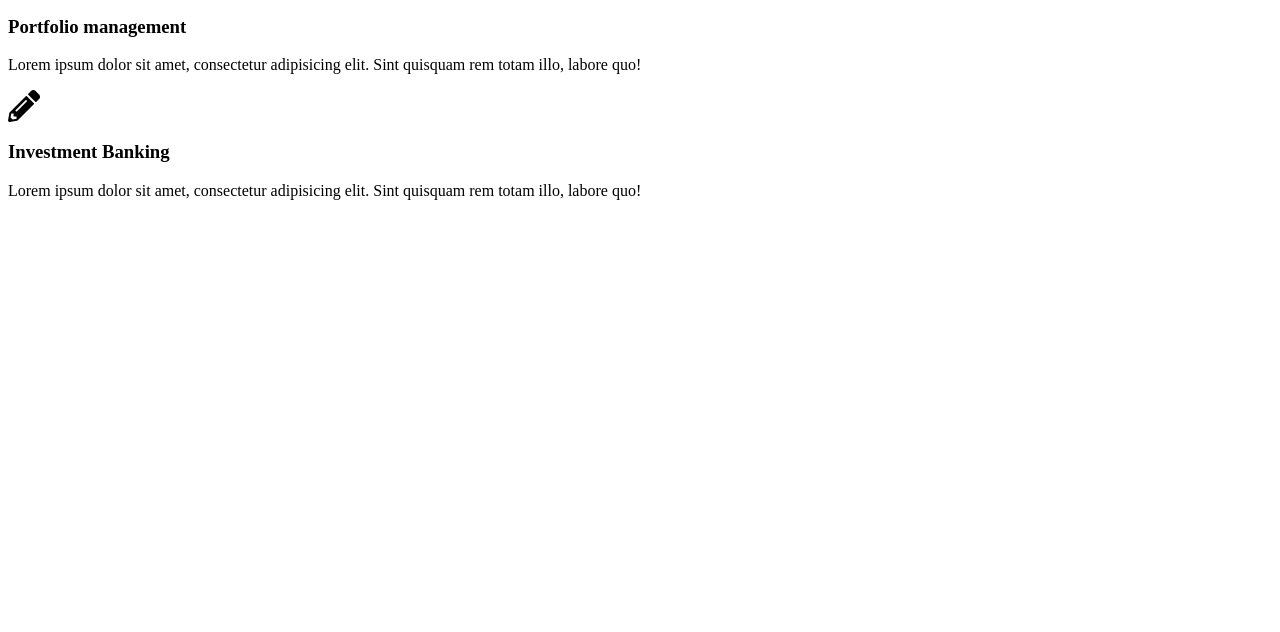
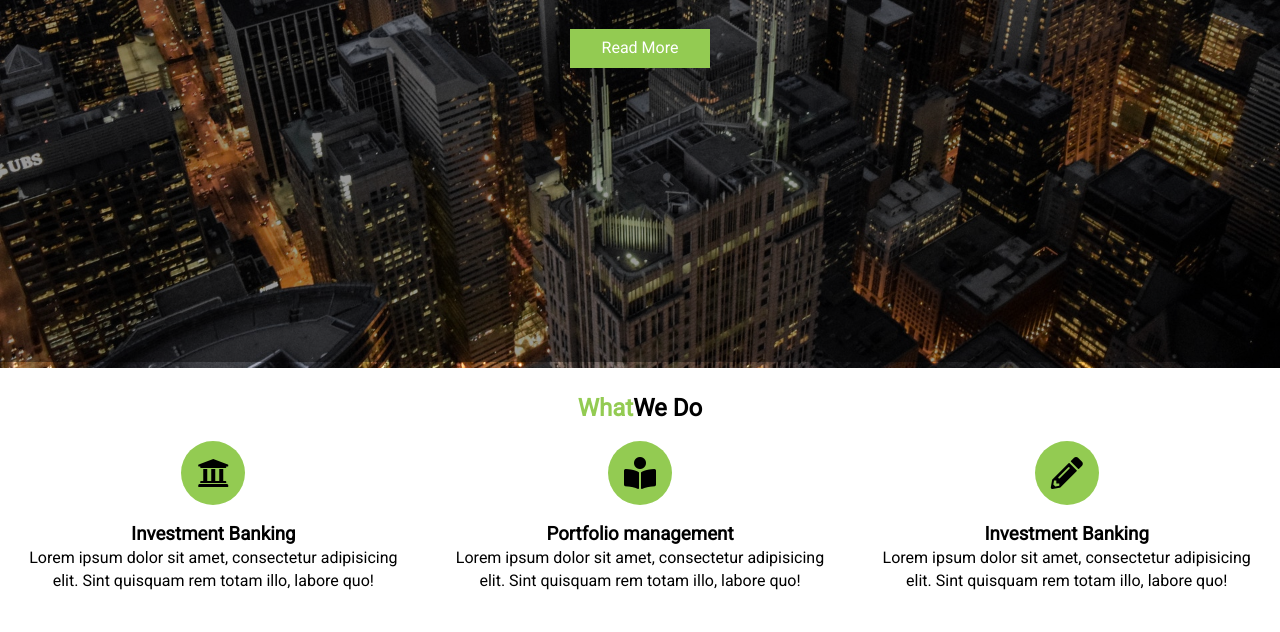
Before and after one commit to alkryzhanov/edge-ledger, a plain HTML site: page index.html in a window 1280 px wide. Shown: the part 498-1130 px from the top of the page. Before the commit the page ends 800 px from the top, so only its background shows below. Drawn offline with Linux system fonts and the light colour scheme; the site is published under a folder, as on GitHub Pages, so addresses that start at the root find nothing.

Commit message:
Fixed roots to css files

```diff
--- a/index.html
+++ b/index.html
@@ -10,9 +10,9 @@
       integrity="sha512-1PKOgIY59xJ8Co8+NE6FZ+LOAZKjy+KY8iq0G4B3CyeY6wYHN3yt9PW0XpSriVlkMXe40PTKnXrLnZ9+fkDaog=="
       crossorigin="anonymous" />
     <link href="https://fonts.googleapis.com/css2?family=Roboto&display=swap" rel="stylesheet">
-    <link rel="stylesheet" media="screen and (max-width: 768px)" href="/css/mobile.css">
-    <link rel="stylesheet" media="screen and (min-width: 1100px)" href="/css/widescreen.css">
-    <link rel="stylesheet" href="/css/style.css">
+    <link rel="stylesheet" media="screen and (max-width: 768px)" href="./css/mobile.css">
+    <link rel="stylesheet" media="screen and (min-width: 1100px)" href="./css/widescreen.css">
+    <link rel="stylesheet" href="./css/style.css">
     <title>EdgeLedger Financal | Accounting & Investment</title>
   </head>
 
```
Also changed, not shown: 1 other file.
